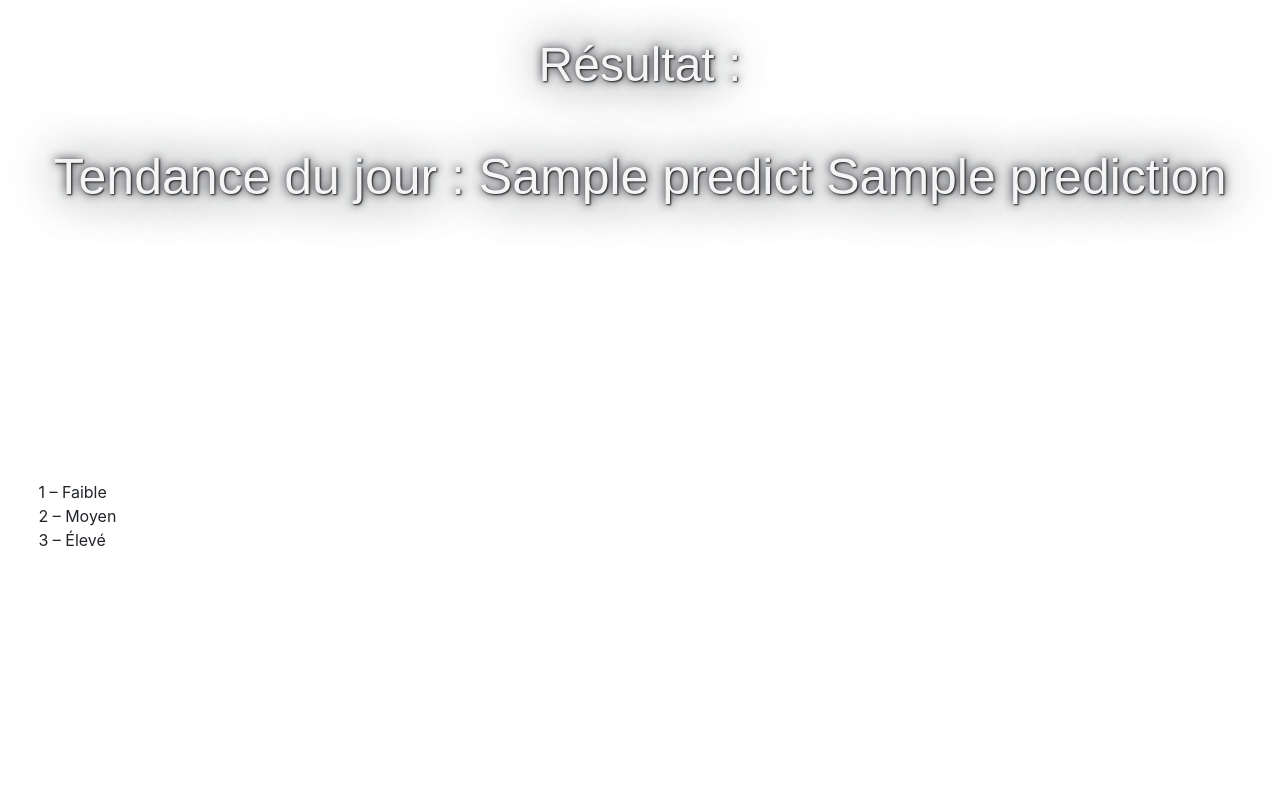
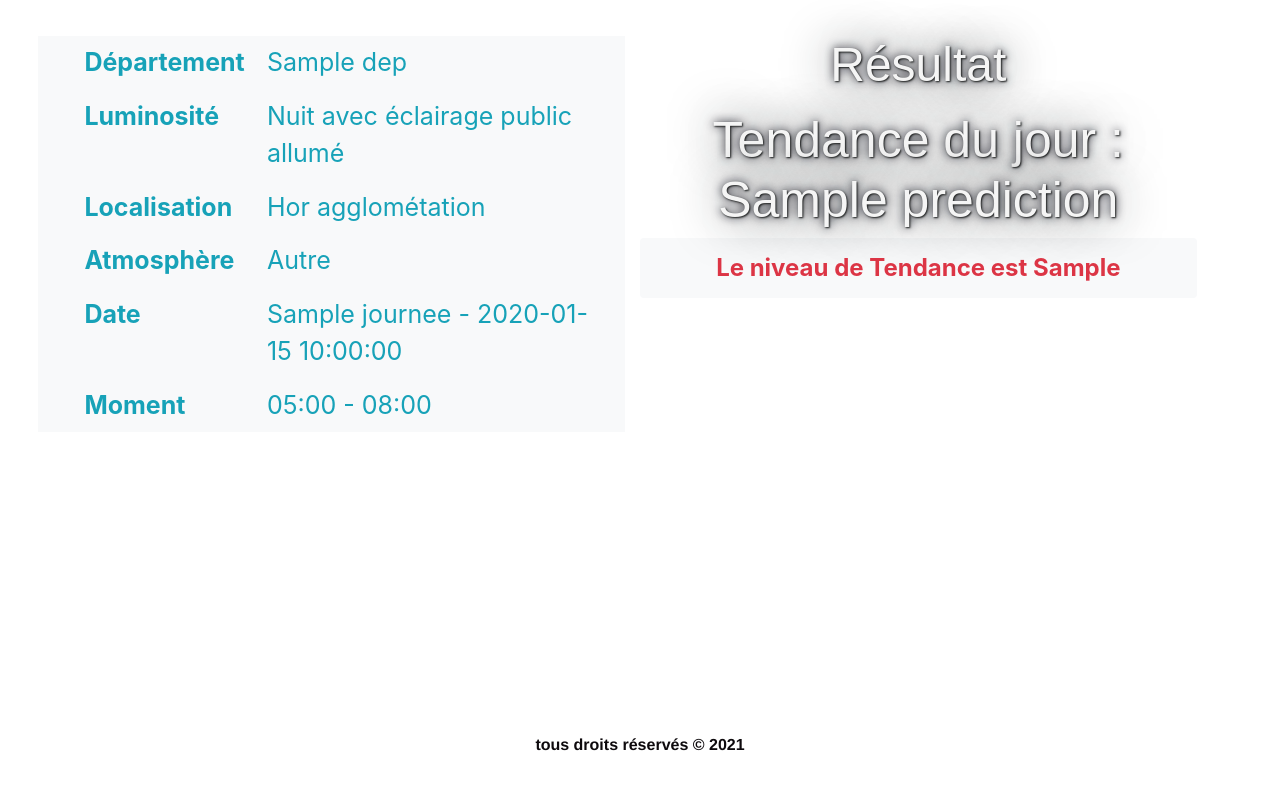
Before and after one commit to NgaMaSimplon/NgaMa, a Flask app: template app/templates/predict.html in a window 1280 px wide. Shown: the part 100-892 px from the top of the page. After the commit the page ends 851 px from the top, so only its background shows below. Run offline with Flask 2, Linux system fonts and the light colour scheme; the template is opened without the code that fills it: most values are stand-ins (such as "Sample title", 1, 10 or a date in 2020); some libraries are stand-ins or nearby versions.

Commit message:
Affiner page Resultat

```diff
--- a/app/templates/predict.html
+++ b/app/templates/predict.html
@@ -4,19 +4,96 @@
 
 <section>
 	<form class="resultat">
-		<fieldset>
-		 <legend><h3>Résultat : </h3></legend>
-		 <br>
-		<h3>Tendance du jour : {{ predict }} {{ prediction }} </h3>
-		</fieldset>
+		<div class="container-fluid justify-content-center row">
+			<div class="col-sm-6 bg-light">
+				<div class="row p-2 ml-2 text-info">
+					<div class="col-4  font-weight-bold">
+						Département
+					</div>
+					<div class="col-8 ">
+						{{dep}}
+					</div>
+				</div>
+				<div class="row p-2 ml-2 text-info">
+					<div class="col-4 font-weight-bold ">
+						Luminosité
+					</div>
+					<div class="col-8 ">
+						{% if lum==1 %} Plein jour
+						{%elif lum==2 %} Crépuscule ou aube
+						{%elif lum==3 %} Nuit sans éclairage public
+						{%elif lum==4 %} Nuit avec éclairage public non allumé
+						{%else %} Nuit avec éclairage public allumé
+						{%endif %}
+					</div>
+				</div>
+				<div class="row p-2 ml-2 text-info">
+					<div class="col-4 font-weight-bold ">
+						Localisation
+					</div>
+					<div class="col-8 ">
+						{% if lum==1 %} En agglométation {%else %} Hor agglométation {%endif %}
+					</div>
+				</div>
+				<div class="row p-2 ml-2 text-info">
+					<div class="col-4 font-weight-bold ">
+						Atmosphère
+					</div>
+					<div class="col-8 ">
+						{% if atm==1 %} Normale
+						{%elif atm==2 %} Pluie légère
+						{%elif atm==3 %} Pluie forte
+						{%elif atm==4 %} Neige - grêle
+						{%elif atm==5 %} Brouillard
+						{%elif atm==6 %} Vent fort - tempête
+						{%elif atm==7 %} Temps éblouissant
+						{%elif atm==8 %} Temps couvert
+						{%else %} Autre
+						{%endif %}
+					</div>
+				</div>
+				<div class="row p-2 ml-2 text-info">
+					<div class="col-4 font-weight-bold ">
+						Date
+					</div>
+					<div class="col-8 ">
+						{{ journee }} - {{ date }}
+					</div>
+				</div>
+				<div class="row p-2 ml-2 text-info">
+					<div class="col-4 font-weight-bold ">
+						Moment
+					</div>
+					<div class="col-8 ">
+						{% if cat_time==1 %} 08:00 - 17:00
+						{%elif cat_time==2 %} 17:00 - 20:00
+						{%elif cat_time==3 %} 20:00 - 00:00
+						{%elif cat_time==4 %} 00:00 - 05:00
+						{%else %} 05:00 - 08:00
+						{%endif %}
+					</div>
+				</div>
+			</div>
+		<div class="col-sm-6">
+			<fieldset>
+				<legend><h3>Résultat</h3></legend>
+				<h3>
+					Tendance du jour :  {{ prediction }}
+				</h3>
+				<h4 class="font-weight-bold p-3 text-center shadow-none mb-5 bg-light rounded">
+					{% if prediction==1 %}
+						<div class="text-secondary">Le niveau de Tendance est {{str_prediction}}</div>
+					{% elif prediction==2 %}
+						<div class="text-warning">Le niveau de Tendance est {{str_prediction}}</div>
+					{% else %}
+						<div class="text-danger">Le niveau de Tendance est {{str_prediction}}</div>
+					{% endif %}
+				</h4>
+			</fieldset>
+		</div>
+		</div>
 	</form>
-	<br>
-		1 – Faible
-		<br>
-		2 – Moyen
-		<br>
-		3 – Élevé
-		</p>
+
 </section>
 
 {% endblock %}
--- a/app/views.py
+++ b/app/views.py
@@ -81,9 +81,11 @@ def predict():
 
     prediction = model.predict(
         [[dep, lum, agg, atm, date, cat_time, journee, vacances]])[0]
-    print(prediction)
+    #print(prediction)
+    dic_prediction = {1: "Faible", 2: "Moyen", 3: "Élevé" }
+    str_prediction = dic_prediction[prediction]
 
-    return render_template('predict.html', prediction=prediction, dep=dep, lum=lum, agg=agg, atm=atm, date=date,cat_time=cat_time, journee=journee)
+    return render_template('predict.html', prediction=prediction, str_prediction=str_prediction, dep=dep, lum=lum, agg=agg, atm=atm, date=date,cat_time=cat_time, journee=journee)
 
 
 @controllers.route('/offline')
```
Also changed, not shown: app/templates/dashboard.html (+10 -4 lines).
